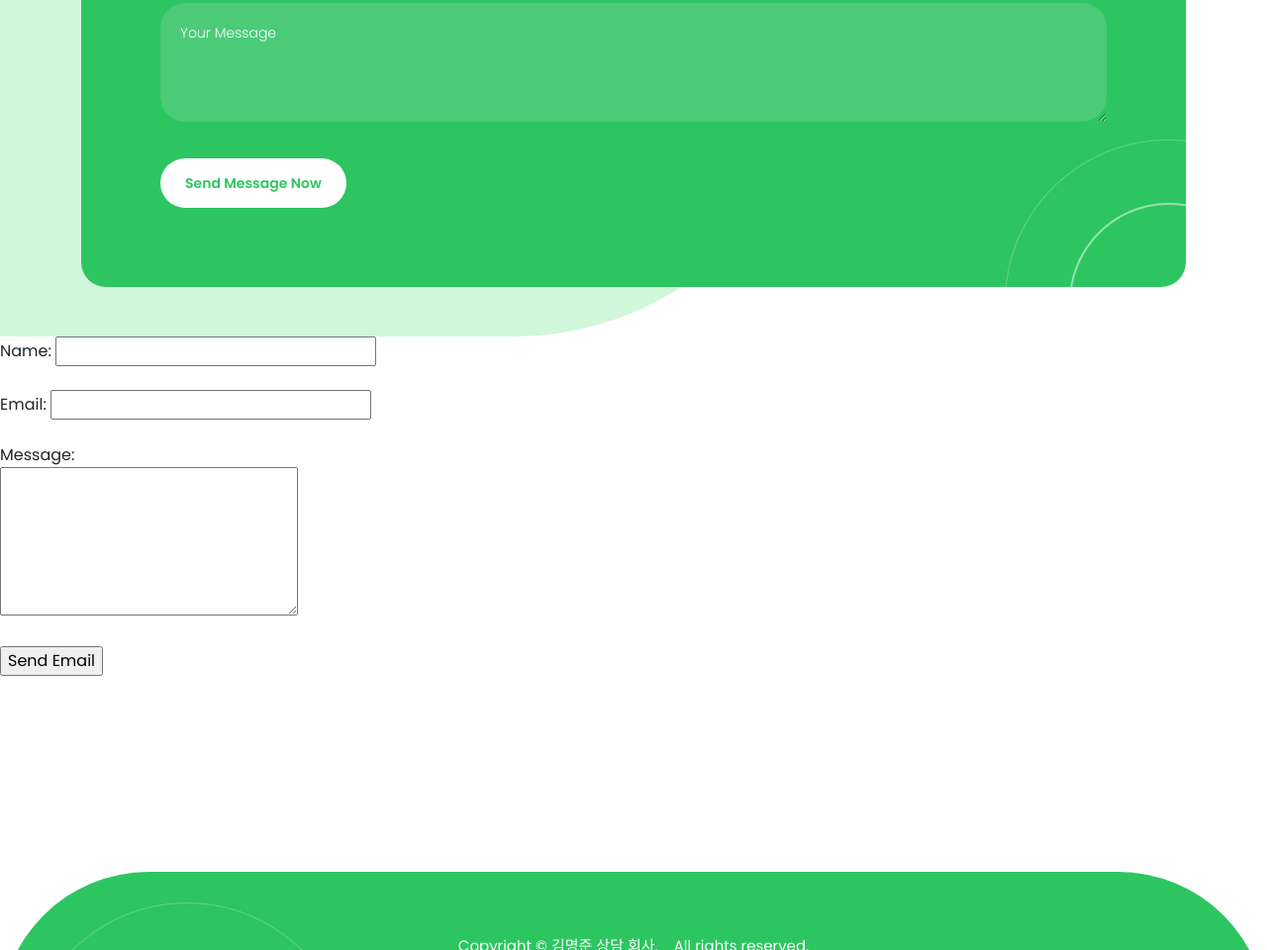
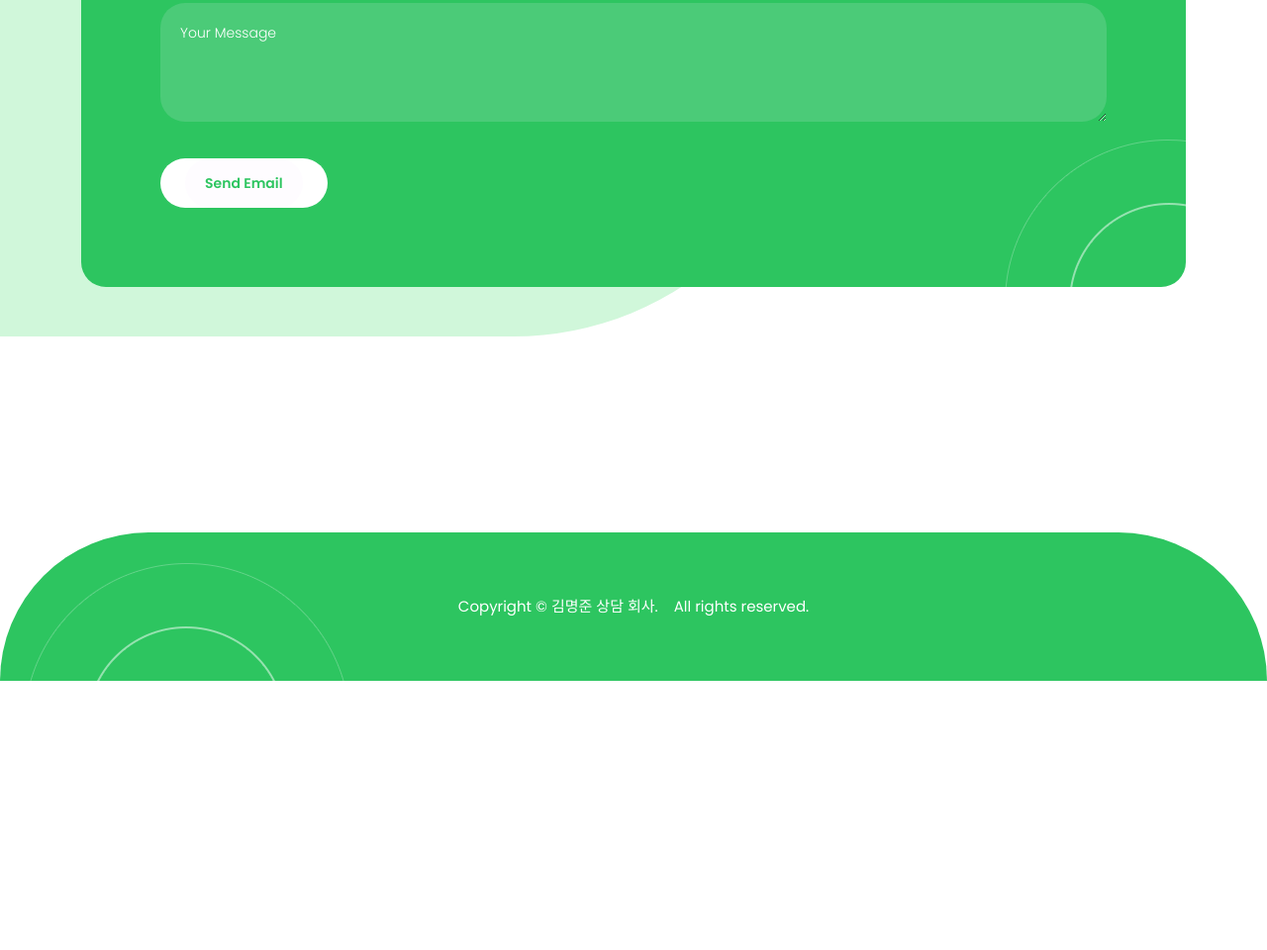
Before and after one commit to jsang07/mjun, a plain HTML site: page index.html in a window 1280 px wide. Shown: the part 2338-3298 px from the top of the page at 99% size. After the commit the page ends 3026 px from the top, so only its background shows below. Drawn offline with nearby package versions, Linux system fonts and the light colour scheme.

Commit message:
Add files via upload

```diff
--- a/index.html
+++ b/index.html
@@ -192,13 +192,11 @@
       <div class="row">
         <div class="col-10-lg-10">
           <div class="contact-us-content">
-            <form id="contact-form" class="gform"
-              action="https://script.google.com/macros/s/AKfycbyyuDOIcZzFFIPtlhIEvgg60x7ouEx6RYl_ICVVS38neHjpRFV_JiUeS6JwCUmgyBA7Ag/exec"
-              method="post" target="frAttachFiles">
+            <form id="contact-form">
               <div class="row">
                 <div class="col-lg-12">
                   <fieldset>
-                    <input type="name" name="name" id="name" placeholder="Your Name..." autocomplete="on" required>
+                    <input type="text" name="name" id="name" placeholder="Your Name..." autocomplete="on" required>
                   </fieldset>
                 </div>
                 <div class="col-lg-12">
@@ -214,9 +212,10 @@
                 </div>
                 <div class="col-lg-12">
                   <fieldset>
-                    <button onClick="test()" type="submit" id="form-submit" class="orange-button">Send
-                      Message
-                      Now</button>
+                    <button type="submit" id="form-submit" class="orange-button">
+
+                      <input style="color: #2dc560; font-weight: 600;" type="submit" value="Send Email">
+                    </button>
                   </fieldset>
                 </div>
               </div>
@@ -228,61 +227,21 @@
     </div>
   </div>
 
-  <!-- ------------------------------------------------ -->
+  <script>
+    document.getElementById("contact-form").addEventListener("submit", function (event) {
+      event.preventDefault();
 
-  <form id="emailForm">
-    <label for="name">Name:</label>
-    <input type="text" id="name" name="name"><br><br>
-
-    <label for="email">Email:</label>
-    <input type="email" id="email" name="email"><br><br>
-
-    <label for="message">Message:</label><br>
-    <textarea id="message" name="message" rows="6"></textarea><br><br>
-
-    <input type="submit" value="Send Email">
-  </form>
-
-  <script>
-    document.getElementById("emailForm").addEventListener("submit", function (event) {
-      event.preventDefault(); // Prevent the default form submission behavior
-
-      // Get user input
       var name = document.getElementById("name").value;
       var email = document.getElementById("email").value;
       var message = document.getElementById("message").value;
 
-      // Create a "mailto" link
       var mailtoLink = "mailto:support@example.com" +
         "?subject=Inquiry from " + name +
         "&body=" + message;
 
-      // Open the user's email client with the mailto link
       window.location.href = mailtoLink;
     });
   </script>
-
-  <!-- <div class="section about-us">
-    <div class="container">
-      <div class="row">
-        <div class="col-lg-12 offset-lg-1">
-          <div class="accordion" id="accordionExample">
-            <div class="col-lg-5 align-self-center">
-              <div class="section-heading">
-                <h6>About Us</h6>
-                <h2 style="color: white;">카카오톡 상담하기</h2>
-                <img src="https://nowonbomcenter.org/wp-content/uploads/2022/01/talk_sangdam_bom.png">
-                <div class="main-button">
-                  <a href="https://pf.kakao.com/_KaFdG">상담 연결</a>
-                </div>
-              </div>
-            </div>
-          </div>
-        </div>
-      </div>
-    </div>
-  </div> -->
-
   <br><br>
 
   <footer>
```
